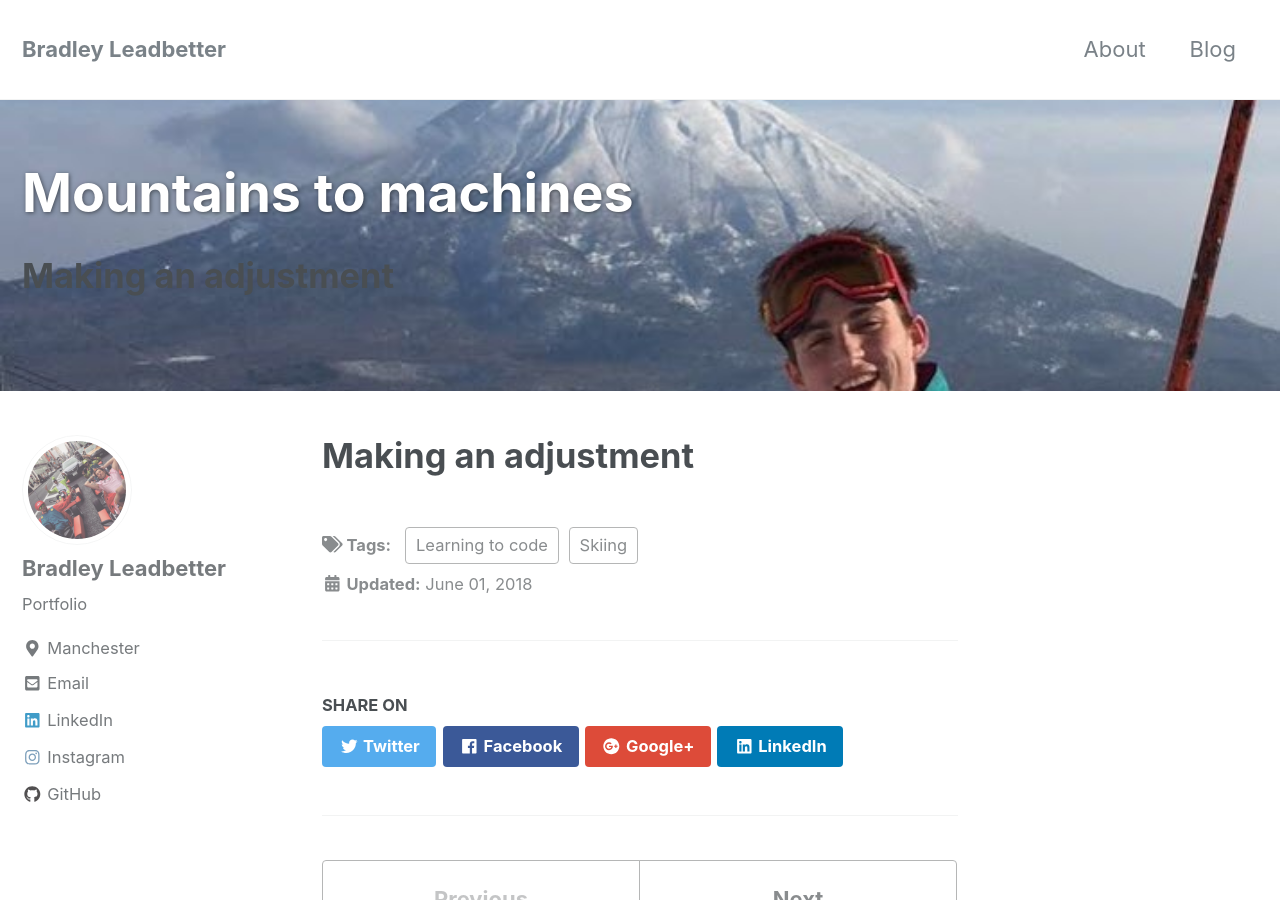
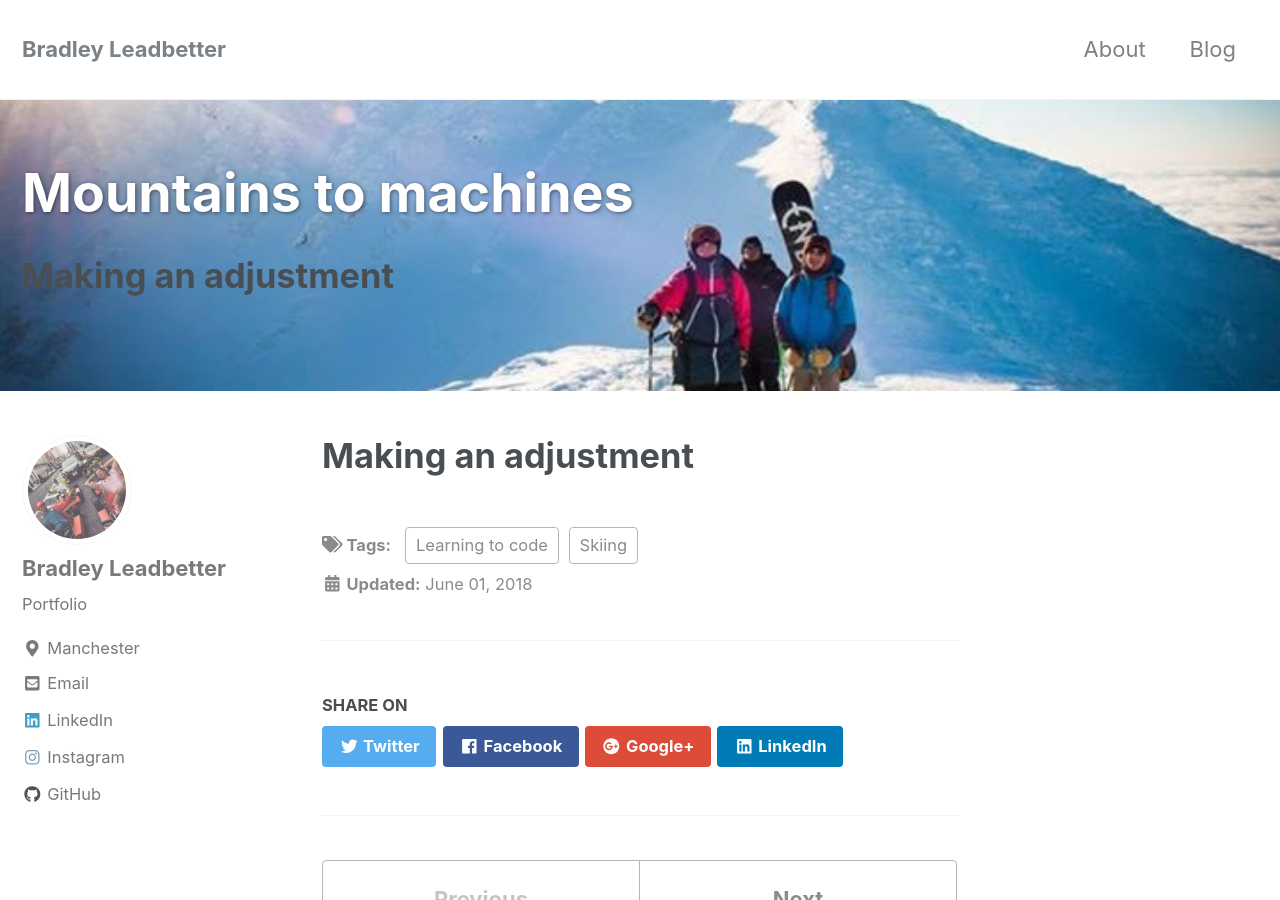
Before and after one commit to bradlead/bradlead.github.io, a Jekyll site: the page built from _posts/2018-02-01-Mountains-to-machines.md, in a window 1280 px wide and 900 px high. Built offline with Jekyll 4.4.1, drawn with Linux system fonts in a browser that asks for light colours; nearby versions of some CDN libraries.

Commit message:
change pic

```diff
--- a/_posts/2018-02-01-Mountains-to-machines.md
+++ b/_posts/2018-02-01-Mountains-to-machines.md
@@ -3,6 +3,6 @@ title: "Mountains to machines"
 date: 2018-06-01
 tags: [Skiing, Learning to code]
 header:
-    overlay_image: "/imgs/park.JPG"
+    overlay_image: "/imgs/tour.JPG"
 ---
 # Making an adjustment
```
Also changed, not shown: imgs/tour.JPG (added).
